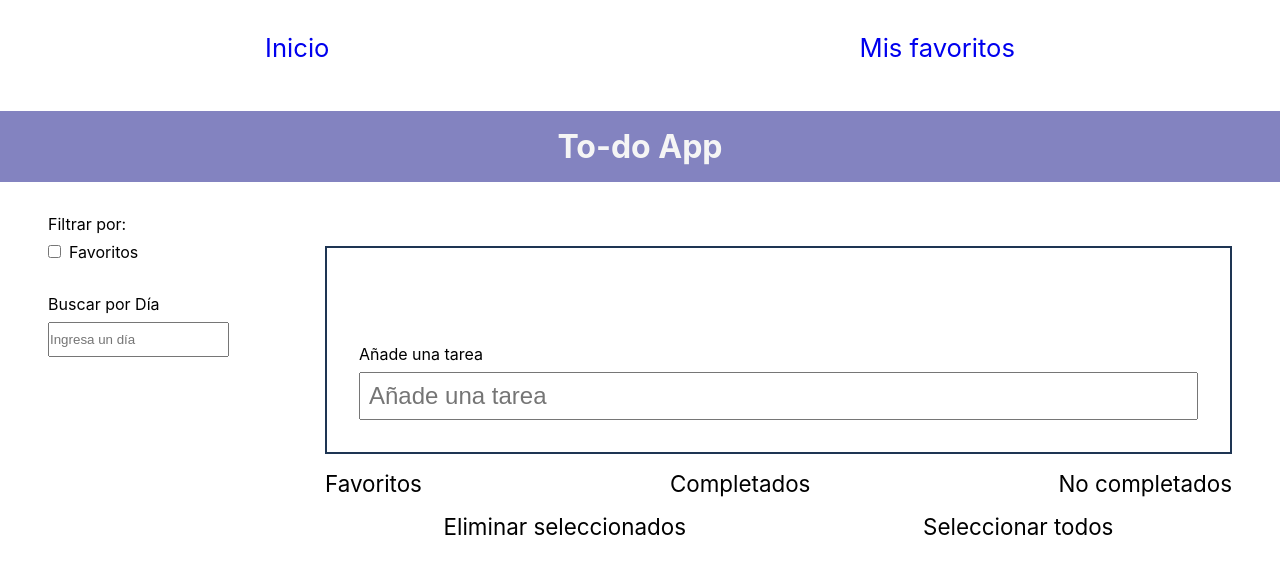
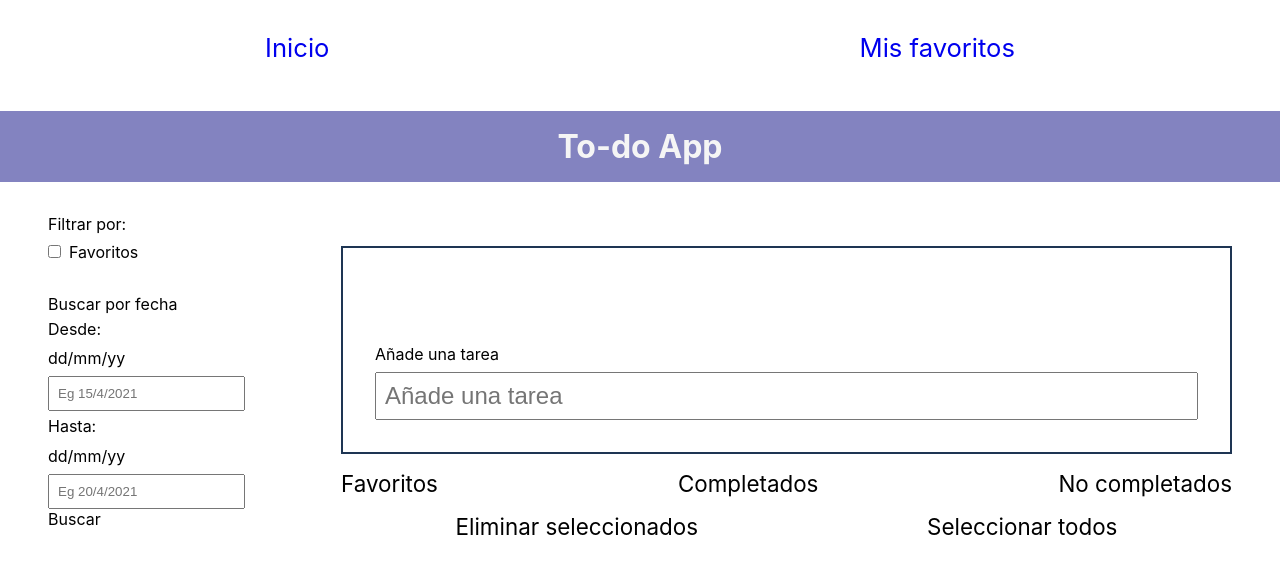
Before and after one commit to JairDev/to-do-app, a React (Create React App) app: page / in a window 1280 px wide. Shown: the top 574 px of the page. Built offline with nearby package versions, Linux system fonts and the light colour scheme.

Commit message:
Intentando filtrar por fecha

```diff
--- a/src/App.js
+++ b/src/App.js
@@ -12,7 +12,6 @@ function App() {
   const handleSubmit = (e, refInput) => {
     const date = new Date();
     const taskText = refInput.current.value;
-
     const taskObject = {
       id: taskText,
       text: taskText,
@@ -21,12 +20,12 @@ function App() {
       selected: false,
       edit: false,
       date: date.toLocaleString(),
+      day: date.toLocaleDateString(),
     };
     const arrTask = task.concat([taskObject]);
     setAllTask(arrTask);
     setTask(arrTask);
     refInput.current.value = "";
-    console.log(taskText);
     e.preventDefault();
   };
 
@@ -130,13 +129,42 @@ function App() {
     e.target.checked ? setTask(filterFavorite) : setTask(allTask);
   };
 
-  const handleFilterDate = (e) => {
-    const value = e.target.lastChild.value;
+  const handleFilterDate = (e, init, end) => {
+    // const value = e.target.lastChild.value;
+    // const filterDate = task.filter((task) => {
+    //   const regex = new RegExp(value, "gi");
+    //   return task.date.match(regex);
+    // });
+    // console.log(filterDate)
+    // const dates = Object.keys(task)
+    // console.log(task)
+    const initValue = init.current.value;
+    const endValue = end.current.value;
+
+    // const taskDates = task.map(task => {
+    //   // const dates = Object.keys(task)
+    //   // console.log(task)
+    //   return task.date
+    // })
+    // const dateMatch = taskDates.some(date => {
+    //   const newDate = new Date(date)
+    //   return newDate >= initValue && newDate <= endValue
+    // })
+    // console.log(taskDates)
+    // console.log(dateMatch)
+    // console.log(initValue, endValue)
+    // const getDate = task.filter(task => {
+    //   const date = task.day
+    //   // const nowDate = new Date().toLocaleDateString()
+    //   // const nowDate = new Date(date)
+    //   // console.log(nowDate)
+    //   // console.log(date)
+
+    // })
+    const date = new Date()
+    console.log(date.getUTCDate())
+    console.log(date.getTime())
     e.preventDefault();
-    const filterDate = task.filter((task) => {
-      const regex = new RegExp(value, "gi");
-      return task.date.match(regex);
-    });
   };
 
   return (
--- a/src/components/FilterDate/FilterDate.css
+++ b/src/components/FilterDate/FilterDate.css
@@ -8,6 +8,13 @@
 }
 
 .App-content-filter-date input {
-  padding: .5rem 0;
+  padding: .5rem;
   margin-top: .5rem;
 }
+.span-date {
+  margin-top: .3rem;
+}
+
+.span-date-range-desde, .span-date-range-hasta {
+  margin: .3rem 0;
+}
--- a/src/components/FilterDate/FilterDate.jsx
+++ b/src/components/FilterDate/FilterDate.jsx
@@ -1,15 +1,32 @@
-import React from "react";
-import "./FilterDate.css"
-const FilterDate = ({ favoriteArr, handleFilterDate }) => {
+import React, { useRef } from "react";
+import "./FilterDate.css";
 
+const FilterDate = ({ favoriteArr, handleFilterDate, getDate }) => {
+  const refValueInit = useRef(null)
+  const refValueEnd = useRef(null)
+
+  // const getDate = (e) => {
+  //   const valueInit = refValueInit.current.value
+  //   const valueEnd = refValueEnd.current.value
+
+  //   console.log(valueInit, valueEnd)
+  // }
   return (
     <div className="App-content-filter-date">
-      <form onSubmit={(e) => handleFilterDate(e)}>
-        <label htmlFor="filter-check">Buscar por Día</label>
-        <input  placeholder="Ingresa un día"  id="filter-check-date" type="text"/>
+      <form >
+        <label htmlFor="filter-check">Buscar por fecha</label>
+        <span className="span-date-range-desde">Desde:</span>
+        <span className="span-date">dd/mm/yy</span>
+        <input ref={refValueInit} placeholder="Eg 15/4/2021" id="filter-check-date" type="text" />
       </form>
+      <form >
+        <span className="span-date-range-hasta">Hasta:</span>
+        <span className="span-date">dd/mm/yy</span>
+        <input ref={refValueEnd} placeholder="Eg 20/4/2021" id="filter-check-date" type="text" />
+      </form>
+      <span onClick={(e) => handleFilterDate(e, refValueInit, refValueEnd)}>Buscar</span>
     </div>
-  )
+  );
 };
 
-export default  FilterDate;
+export default FilterDate;
--- a/src/pages/Home/Home.jsx
+++ b/src/pages/Home/Home.jsx
@@ -2,7 +2,7 @@ import React, { useRef, useState } from "react";
 import FilterDate from "../../components/FilterDate/FilterDate";
 import FilterTask from "../../components/FilterTask/FilterTask";
 import Todo from "../../components/Todo/Todo";
-import "./Home.css"
+import "./Home.css";
 
 const Home = ({
   task,
@@ -21,8 +21,6 @@ const Home = ({
   handleSubmit,
 }) => {
   const refInput = useRef(null);
-  // const taskText = refInput.current.value;
-
 
   return (
     <>
@@ -34,7 +32,7 @@ const Home = ({
         <aside className="App-aside">
           <span>Filtrar por:</span>
           <FilterTask handleFilterTask={handleFilterTask} />
-          <FilterDate handleFilterDate={handleFilterDate} />
+          <FilterDate handleFilterDate={handleFilterDate}  />
         </aside>
 
         <main className="App-main">
```
